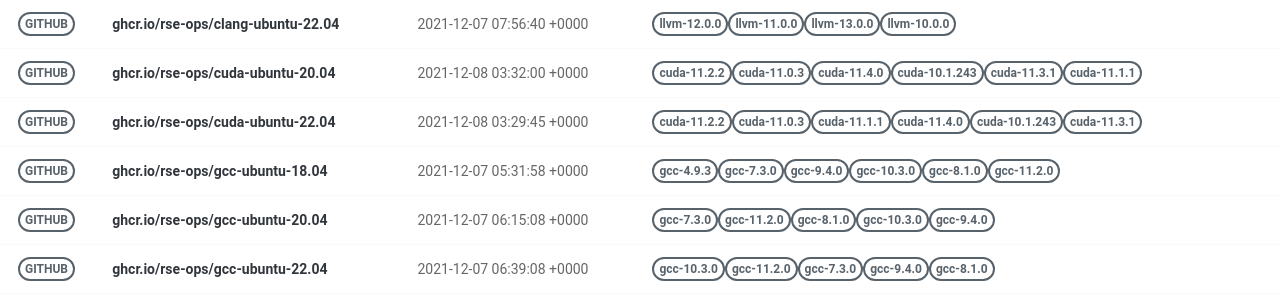
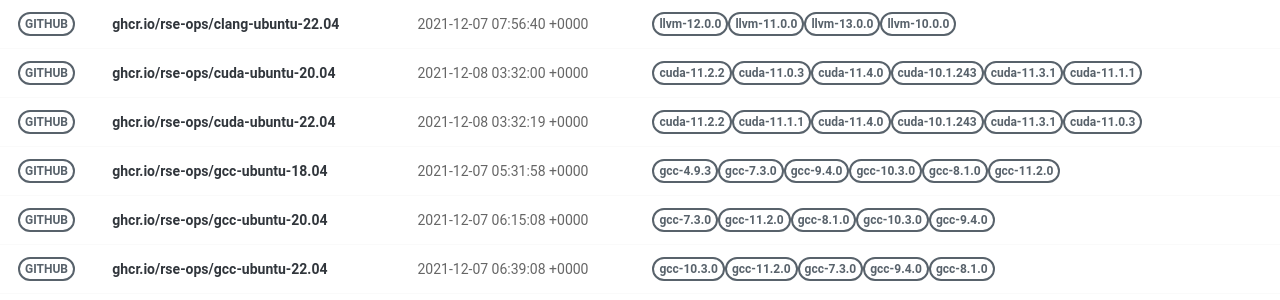
Before and after one commit to rse-ops/docker-images, a Jekyll site: the page built from pages/index.md, in a window 1280 px wide. Shown: the part 228-528 px from the top of the page. Built offline with Jekyll 4.4.1, drawn with Linux system fonts in a browser that asks for light colours; nearby versions of some CDN libraries.

Commit message:
Automated push to update library 2021-12-08

```diff
--- a/_library/ghcr.io-rse-ops-cuda-ubuntu-22.04.md
+++ b/_library/ghcr.io-rse-ops-cuda-ubuntu-22.04.md
@@ -1,7 +1,7 @@
 ---
 layout: container
 name: ghcr.io/rse-ops/cuda-ubuntu-22.04
-updated_at: 2021-12-08 03:29:45.769164
+updated_at: 2021-12-08 03:32:19.435707
 
 
 container_url: https://github.com/orgs/rse-ops/packages/container/package/cuda-ubuntu-22.04
```
Also changed, not shown: other parts of _library/ghcr.io-rse-ops-cuda-ubuntu-22.04.md (+3 -3 lines).
